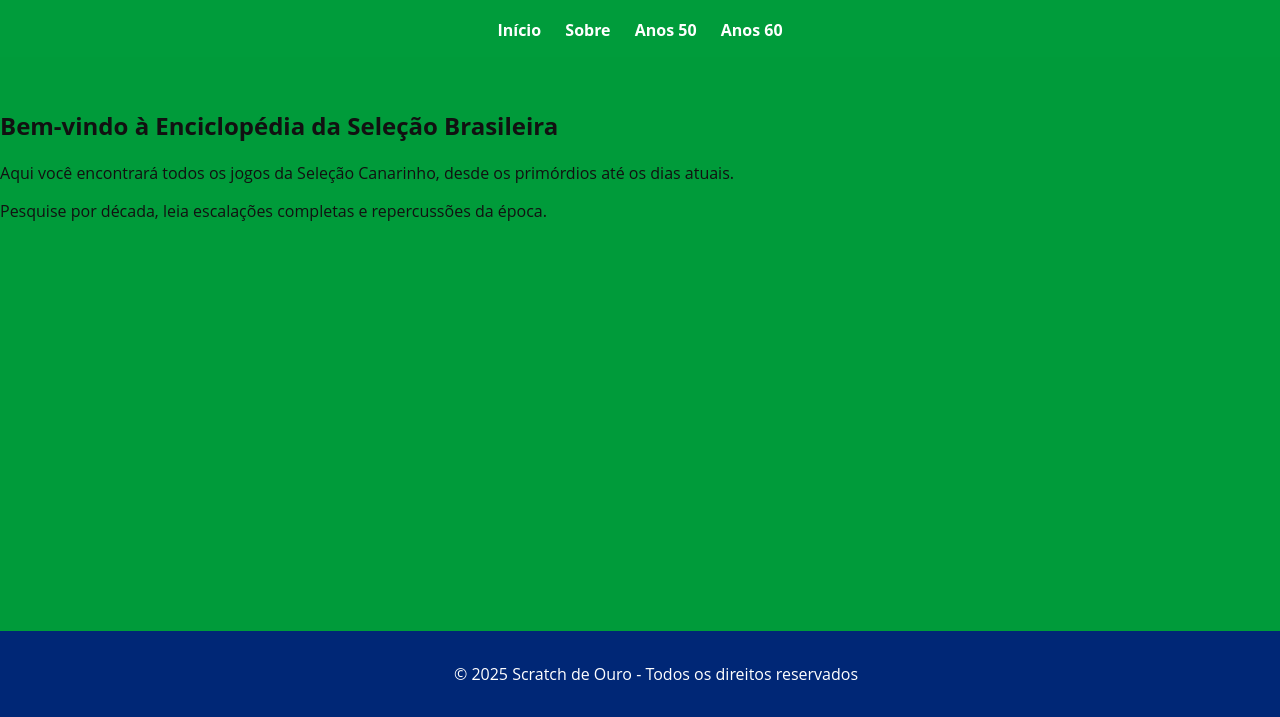
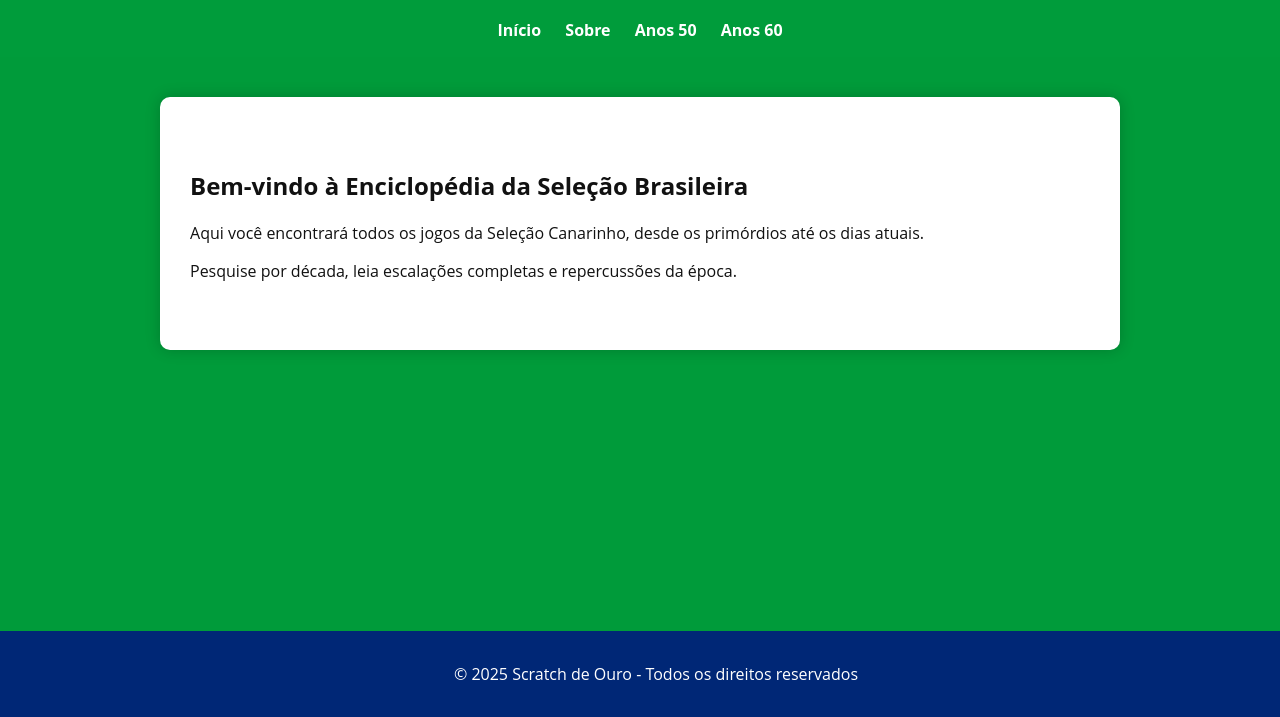
Before and after one commit to CorinthiansBimundial/scratch-de-ouro, a plain HTML site: page index.html in a window 1280 px wide. Shown: the part 83-800 px from the top of the page. Drawn offline with Linux system fonts and the light colour scheme.

Commit message:
Update index.html

```diff
--- a/index.html
+++ b/index.html
@@ -17,11 +17,15 @@
     </nav>
   </header>
 
-  <main>
-    <h2>Bem-vindo à Enciclopédia da Seleção Brasileira</h2>
-    <p>Aqui você encontrará todos os jogos da Seleção Canarinho, desde os primórdios até os dias atuais.</p>
-    <p>Pesquise por década, leia escalações completas e repercussões da época.</p>
-  </main>
+  <!-- Container branco começa aqui -->
+  <div class="container">
+    <main>
+      <h2>Bem-vindo à Enciclopédia da Seleção Brasileira</h2>
+      <p>Aqui você encontrará todos os jogos da Seleção Canarinho, desde os primórdios até os dias atuais.</p>
+      <p>Pesquise por década, leia escalações completas e repercussões da época.</p>
+    </main>
+  </div>
+  <!-- Container branco termina aqui -->
 
   <footer>
     <p>&copy; 2025 Scratch de Ouro - Todos os direitos reservados</p>
```
